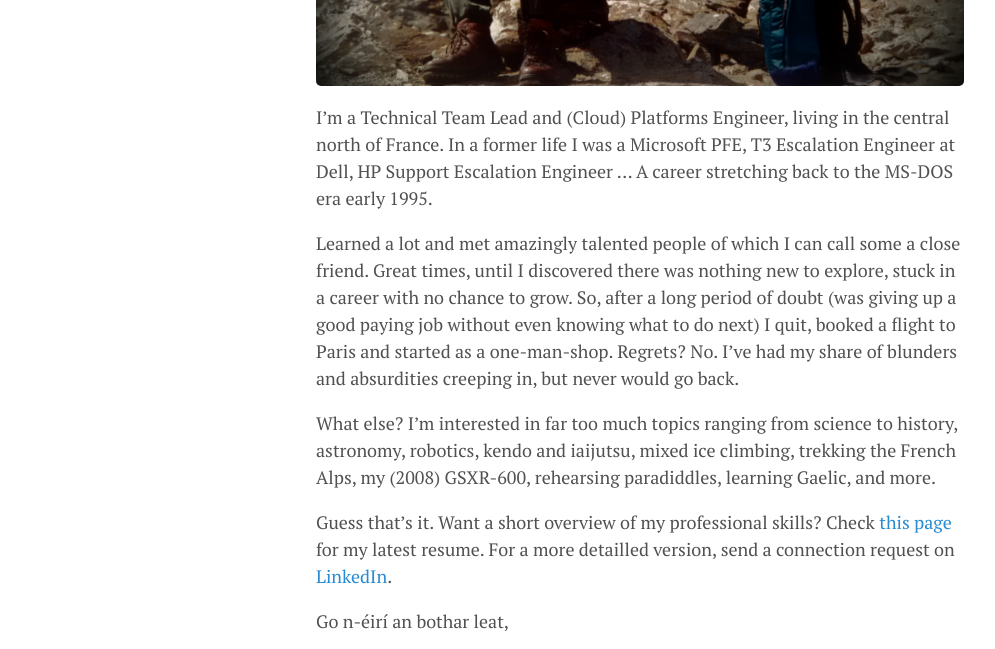
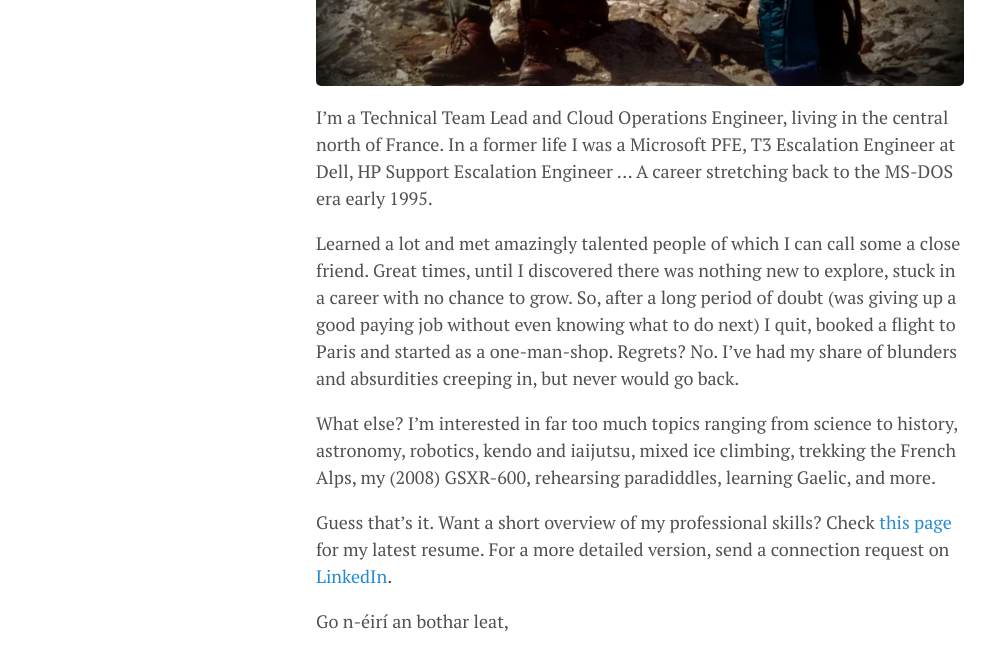
Before and after one commit to lgeurts/lgeurts.github.io, a Jekyll site: the page built from about.md, in a window 1280 px wide. Shown: the part 452-1101 px from the top of the page, without its empty margins (0-995 px from the left). Built offline with Jekyll 4.4.1, drawn with Linux system fonts in a browser that asks for light colours; nearby versions of some CDN libraries.

Commit message:
Update about.md

```diff
--- a/about.md
+++ b/about.md
@@ -5,14 +5,14 @@
 
 ![KNAV Austria](/assets/C2ADV01.jpg)
 
-I'm a Technical Team Lead and (Cloud) Platforms Engineer, living in the central north of France.
+I'm a Technical Team Lead and Cloud Operations Engineer, living in the central north of France.
 In a former life I was a Microsoft PFE, T3 Escalation Engineer at Dell, HP Support Escalation Engineer ... A career stretching back to the MS-DOS era early 1995.
 
 Learned a lot and met amazingly talented people of which I can call some a close friend. Great times, until I discovered there was nothing new to explore, stuck in a career with no chance to grow. So, after a long period of doubt (was giving up a good paying job without even knowing what to do next) I quit, booked a flight to Paris and started as a one-man-shop. Regrets? No. I've had my share of blunders and absurdities creeping in, but never would go back.
 
 What else? I'm interested in far too much topics ranging from science to history, astronomy, robotics, kendo and iaijutsu, mixed ice climbing, trekking the French Alps, my (2008) GSXR-600, rehearsing paradiddles, learning Gaelic, and more.
 
-Guess that's it. Want a short overview of my professional skills? Check [this page](https://github.com/lgeurts/Resume/blob/master/Moderncv%20Resume%20Luc%20Geurts%20%28US%29.pdf) for my latest resume. For a more detailled version, send a connection request on [LinkedIn](https://www.linkedin.com/in/lucgeurts).
+Guess that's it. Want a short overview of my professional skills? Check [this page](https://github.com/lgeurts/Resume/blob/master/Moderncv%20Resume%20Luc%20Geurts%20%28US%29.pdf) for my latest resume. For a more detailed version, send a connection request on [LinkedIn](https://www.linkedin.com/in/lucgeurts).
 
 Go n-éirí an bothar leat,
 
```
